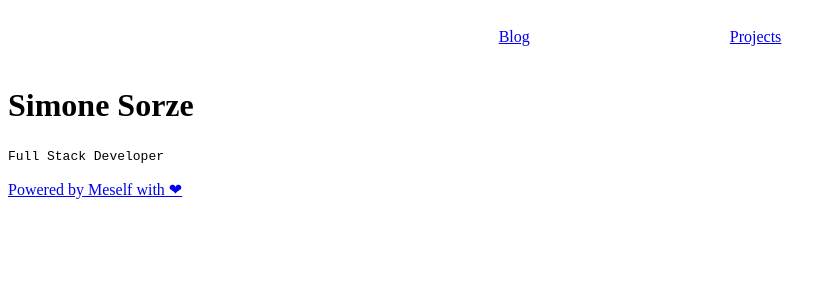
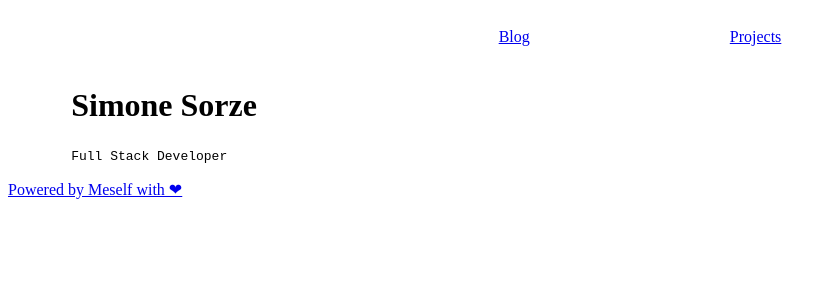
Before and after one commit to simo54/NextMe, a Next.js app: page / in a window 1280 px wide. Shown: the top 300 px of the page, without its empty margins (0-835 px from the left). Built offline with nearby package versions, Linux system fonts and the light colour scheme.

Commit message:
provided basic css on Header

```diff
--- a/components/Header/Header.module.css
+++ b/components/Header/Header.module.css
@@ -0,0 +1,3 @@
+.headerMainTitle {
+  margin-left: 5%;
+}
--- a/components/Header/index.js
+++ b/components/Header/index.js
@@ -1,15 +1,20 @@
+import { Row, Col } from "antd";
 import { NAME, TECH_TITLE } from "../../utils/dictionary";
 import styles from "./Header.module.css";
 
 const Header = () => {
   return (
     <div>
-      <header>
-        <h1>{NAME}</h1>
-        <p>
-          <code>{TECH_TITLE}</code>
-        </p>
-      </header>
+      <Row>
+        <Col>
+          <header className={styles.headerMainTitle}>
+            <h1>{NAME}</h1>
+            <p>
+              <code>{TECH_TITLE}</code>
+            </p>
+          </header>
+        </Col>
+      </Row>
     </div>
   );
 };
```
